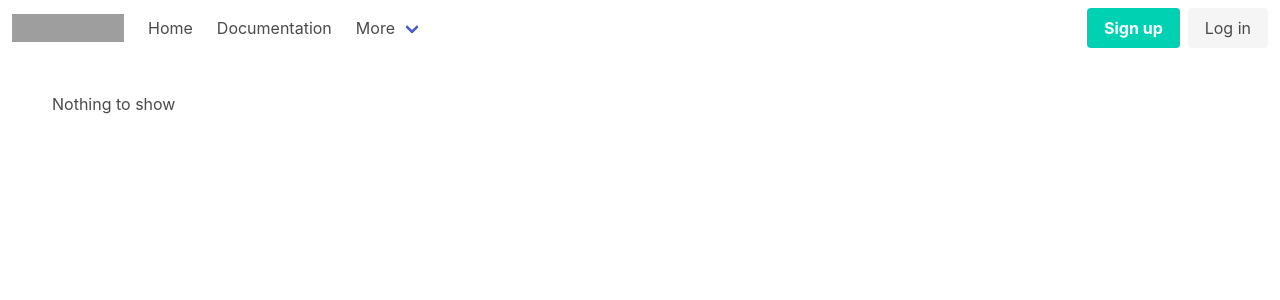
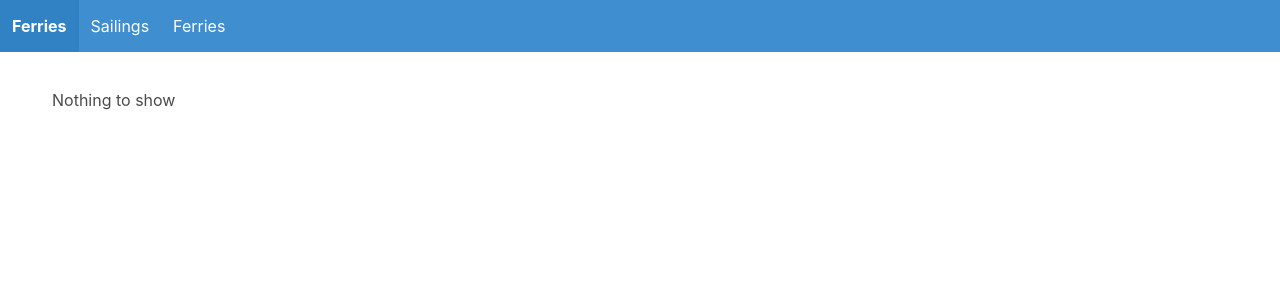
Before and after one commit to nsnw/ferrystatus, a Django app: page /sailings in a window 1280 px wide. Shown: the top 300 px of the page. Run offline with Django 3.2, Linux system fonts and the light colour scheme; data that the repository does not hold is empty; some libraries are stand-ins or nearby versions; grey boxes are pictures that could not be loaded.

Commit message:
I am an idiot

```diff
--- a/frontend/templates/frontend/nav.html
+++ b/frontend/templates/frontend/nav.html
@@ -1,7 +1,7 @@
-<nav class="navbar" role="navigation" aria-label="main navigation">
+<nav class="navbar is-info" role="navigation" aria-label="main navigation">
   <div class="navbar-brand">
-    <a class="navbar-item" href="https://bulma.io">
-      <img src="https://bulma.io/images/bulma-logo.png" width="112" height="28">
+    <a class="navbar-item" href="/">
+      <b>Ferries</b>
     </a>
 
     <a role="button" class="navbar-burger burger" aria-label="menu" aria-expanded="false" data-target="navbarBasicExample">
@@ -14,47 +14,13 @@
   <div id="navbarBasicExample" class="navbar-menu">
     <div class="navbar-start">
       <a class="navbar-item">
-        Home
+        Sailings
       </a>
 
       <a class="navbar-item">
-        Documentation
+        Ferries
       </a>
 
-      <div class="navbar-item has-dropdown is-hoverable">
-        <a class="navbar-link">
-          More
-        </a>
-
-        <div class="navbar-dropdown">
-          <a class="navbar-item">
-            About
-          </a>
-          <a class="navbar-item">
-            Jobs
-          </a>
-          <a class="navbar-item">
-            Contact
-          </a>
-          <hr class="navbar-divider">
-          <a class="navbar-item">
-            Report an issue
-          </a>
-        </div>
-      </div>
-    </div>
-
-    <div class="navbar-end">
-      <div class="navbar-item">
-        <div class="buttons">
-          <a class="button is-primary">
-            <strong>Sign up</strong>
-          </a>
-          <a class="button is-light">
-            Log in
-          </a>
-        </div>
-      </div>
     </div>
   </div>
 </nav>
--- a/requirements.txt
+++ b/requirements.txt
@@ -9,6 +9,7 @@ decorator==4.3.0
 Django==2.1.3
 django-polymorphic==2.0.3
 Flask==1.0.2
+gunicorn==19.9.0
 idna==2.7
 ipython==7.1.1
 ipython-genutils==0.2.0
@@ -19,7 +20,6 @@ MarkupSafe==1.1.0
 parso==0.3.1
 pexpect==4.6.0
 pickleshare==0.7.5
-pkg-resources==0.0.0
 prompt-toolkit==2.0.7
 psycopg2-binary==2.7.6.1
 ptyprocess==0.6.0
```
